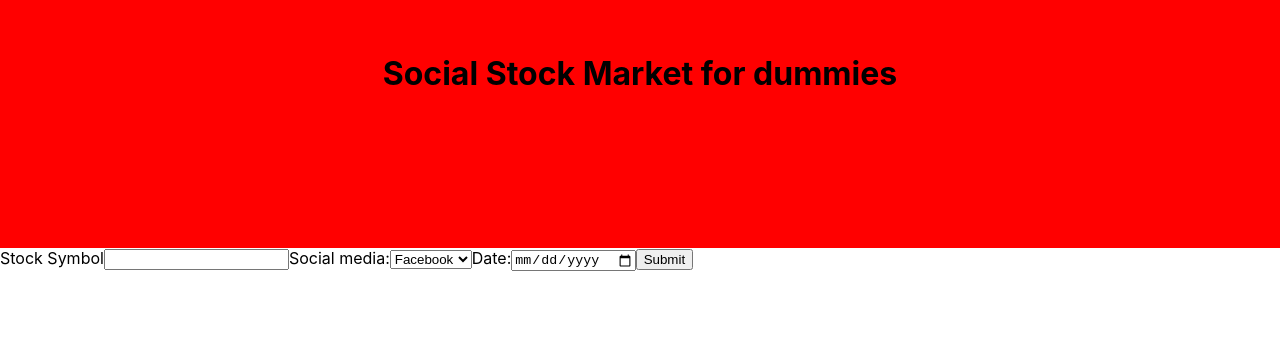
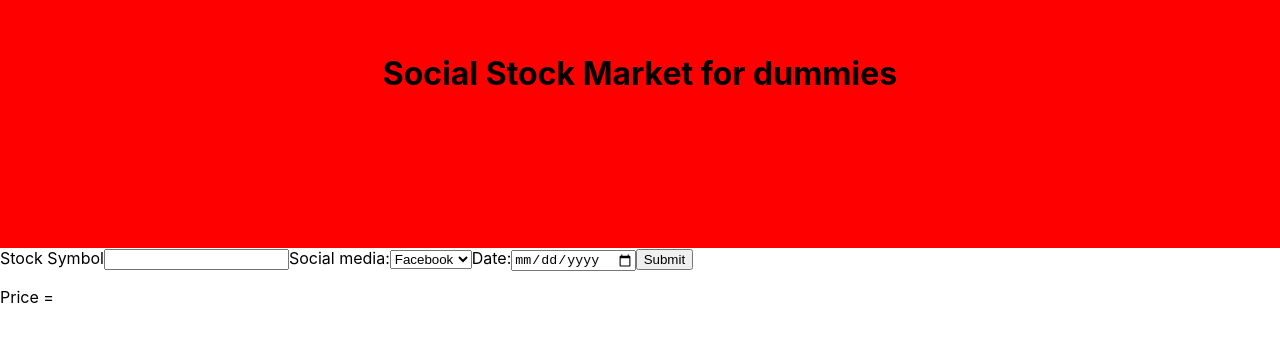
Before and after one commit to lady-rosie/my-app, a React (Create React App) app: page / in a window 1280 px wide. Shown: the part 102-444 px from the top of the page. Built offline with nearby package versions, Linux system fonts and the light colour scheme.

Commit message:
start working on th props for results component

```diff
--- a/src/App.js
+++ b/src/App.js
@@ -5,15 +5,17 @@ import { stockPriceGenerator, socialMediaCountGenerator, recommendationAlgorithm
 // Components
 import Header from './components/Header';
 import Form from './components/Form';
+import Results from './components/Results';
 
 function App() {
 
   const[stockPrice, setStockPrice] = useState(null)
   const[socialMediaCount, setSocialMediaCount] = useState(null)
   const[recommendation, setRecommendation] = useState(null)
-
+  const[data, setData] = useState(null)
 
   const onSubmit = data => {
+    setData(data);
     setStockPrice(stockPriceGenerator(data.stockSymbol, data.date));
     setSocialMediaCount(socialMediaCountGenerator(data.socialMedia, data.stockSymbol));
   };
@@ -29,7 +31,7 @@ function App() {
     <div>
       <Header />
       <Form onSubmit={onSubmit} />
-      {/* <Results values={data} reco={recommendation} price={stockPrice} socialMedia={socialMediaCount} /> */}
+      <Results  values={data} reco={recommendation} price={stockPrice} socialMedia={socialMediaCount} />
       {/* <Table word=/> */}
     </div>
   );
--- /dev/null
+++ b/src/components/Results.jsx
@@ -0,0 +1,11 @@
+import React from 'react';
+
+const Results = (props) => {
+    return(
+        <div>
+            <p>Price = {props.price}</p>
+        </div>
+    )
+};
+
+export default Results;
```
